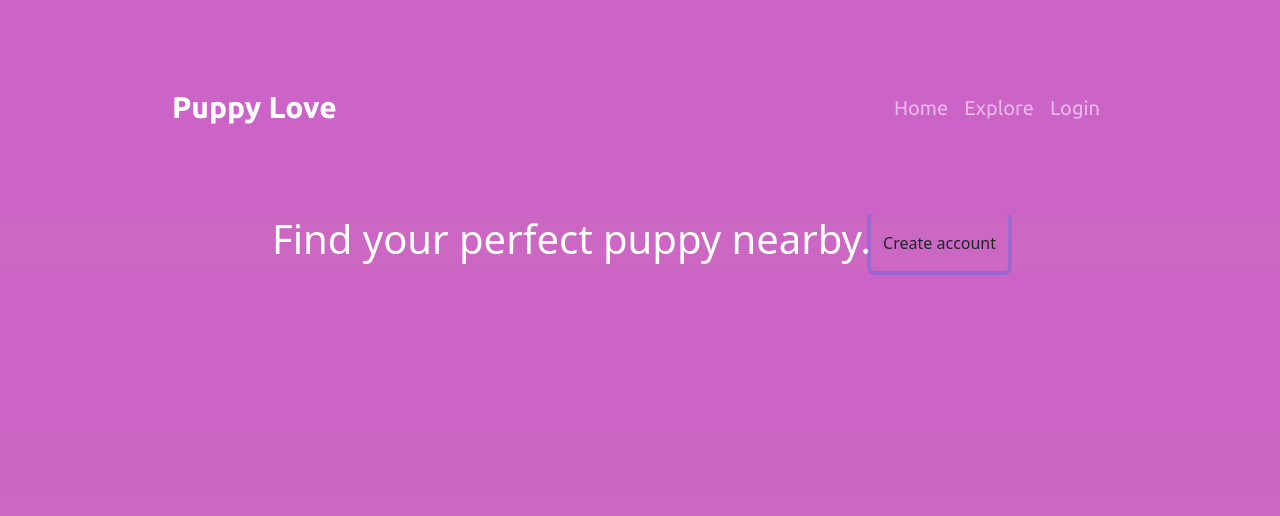
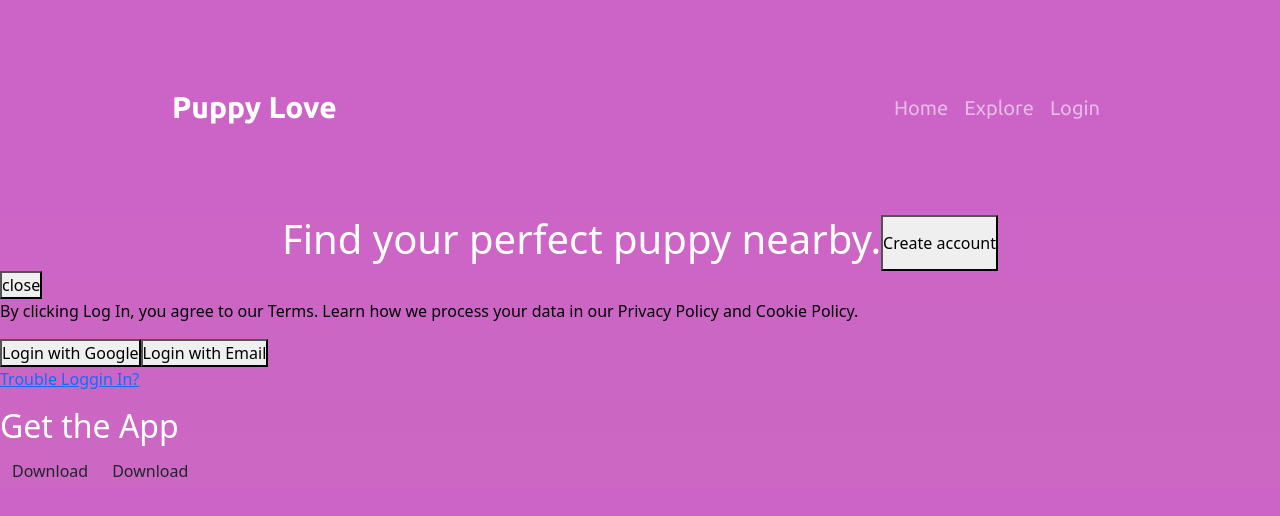
Before and after one commit to kristenwood123/puppy-love-react, a React (Create React App) app: page / in a window 1280 px wide. Both pictures are taken after a click on the button "Create account". Shown: the top 516 px of the page. Built offline with nearby package versions, Linux system fonts and the light colour scheme.

Commit message:
modal state

```diff
--- a/src/App.js
+++ b/src/App.js
@@ -1,4 +1,5 @@
-import React from 'react'
+import React, { useState } from 'react'
+
 import 'bootstrap/dist/css/bootstrap.min.css'
 
 
@@ -8,13 +9,21 @@ import Footer from './Footer'
 import Home from './Home'
 import Modal from './Modal'
 const App = () => {
+  const [showModal, setShowModal] = useState(false)
+
   return (
-    <div>
+    <>
       <NavBar fixed="top"/>
-      <Home/>
-      <Modal/>
-      <Footer/>
-    </div>
+      <Home
+        showModal={showModal}
+        setShowModal={setShowModal}
+        />
+        {showModal &&
+        <Modal showModal={showModal} setShowModal={setShowModal}/>
+
+        }
+      {/* <Footer/> */}
+    </>
   )
 }
 
--- a/src/Home.js
+++ b/src/Home.js
@@ -1,10 +1,16 @@
 import React from 'react'
 
-const Home = () => {
+const Home = ({showModal, setShowModal}) => {
+
+  const handleModal = () => {
+    setShowModal(!showModal)
+  }
+
   return (
     <div className='hero-text'>
       <h1>Find your perfect puppy nearby.</h1>
-      <button className='btn btn-login'>Create account</button>
+       <button
+       onClick={handleModal}>Create account</button>
     </div>
   )
 }
--- a/src/Modal.js
+++ b/src/Modal.js
@@ -1,14 +1,19 @@
 import React from 'react'
 
-const Modal = () => {
+const Modal = ({showModal, setShowModal}) => {
+
+  const handleClose = () => {
+    setShowModal(false)
+  }
+
   return (
-    <div className='modal'>
+    <div className='modal1'>
       <div className="modal-text">
-      <h2>Create account</h2>
-      <p>By clicking Log In, you agree to our Tmers.Learn how we process your data in our Privacy Policy and Cookie Policy.</p>
+        <button onClick={handleClose}>close</button>
+      <p>By clicking Log In, you agree to our Terms. Learn how we process your data in our Privacy Policy and Cookie Policy.</p>
       <button>Login with Google</button>
       <button>Login with Email</button>
-      <p><a href="">Trouble Loggin In?</a></p>
+      <p><a href="#">Trouble Loggin In?</a></p>
 
       </div>
       <div className="modal-btn-container">
--- a/src/styles/styles.css
+++ b/src/styles/styles.css
@@ -34,7 +34,11 @@ body {
 
 .btn {
   border: none;
-  background-color: ;
+}
+
+/* ----------------------------------- Modal -------------------------------------- */
+.modal-text {
+  color: black;
 }
 
 @media screen and (max-width: 375px) {
```
